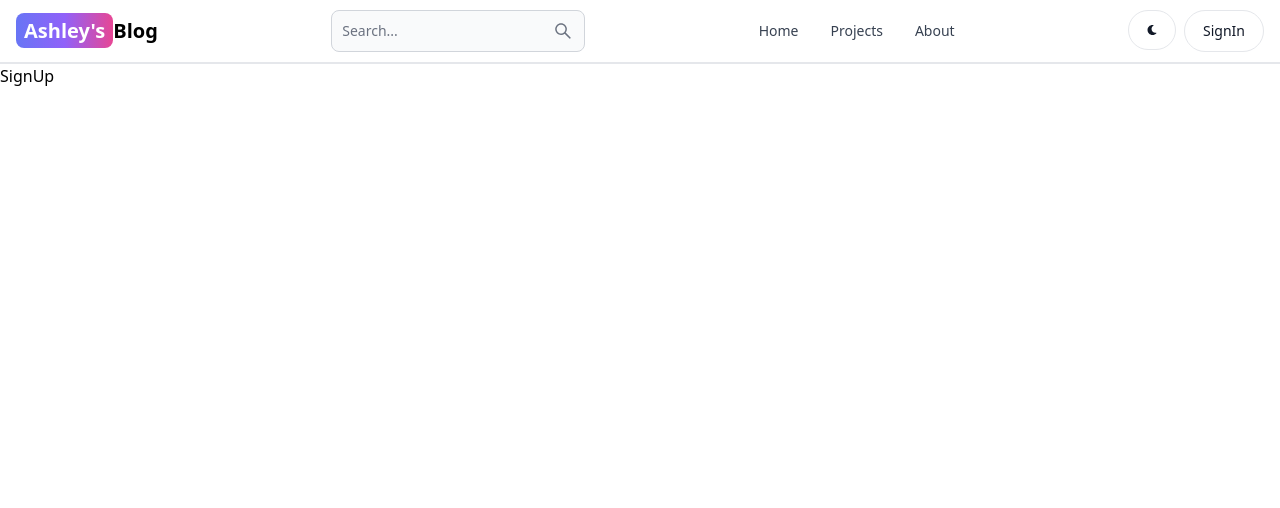
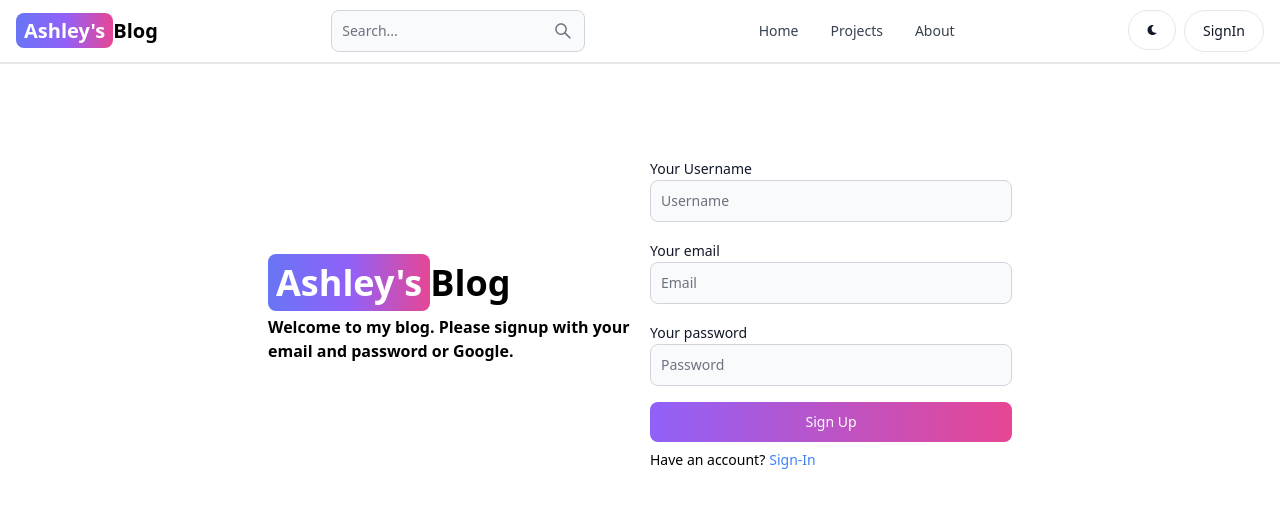
Before and after one commit to amansharma241/MERN-Blog, a React (Vite) app in the folder client/: page /signup in a window 1280 px wide. Shown: the top 508 px of the page. Built offline with nearby package versions, Linux system fonts and the light colour scheme.

Commit message:
create sign-up page ui

```diff
--- a/client/src/Components/SignUp.jsx
+++ b/client/src/Components/SignUp.jsx
@@ -1,8 +1,46 @@
-import React from 'react'
+import { Button, Label, TextInput } from 'flowbite-react';
+import React from 'react';
+import { Link } from 'react-router-dom';
 
 function SignUp() {
   return (
-    <div>SignUp</div>
+    <div className='min-h-screen mt-20'>
+      <div className=' flex p-3 max-w-3xl mx-auto flex-col md:flex-row md:items-center gap-5'>
+
+        {/* div for left side */}
+        <div className="flex-1">
+          <Link to="/" className=' font-bold dark:text-white text-4xl'>
+            <span className='px-2 py-1 bg-gradient-to-r from-indigo-500 via-purple-500 to-pink-500 rounded-lg text-white '>Ashley's</span>
+            Blog
+          </Link>
+          <p className='mt-3 font-semibold '>Welcome to my blog. Please signup with your email and password or Google.</p>
+        </div>
+
+        {/* div for right side */}
+        <div className="flex-1">
+          <form className='flex flex-col gap-4'>
+            <div>
+              <Label value='Your Username '></Label>
+              <TextInput type='text' placeholder='Username' id='username'></TextInput>
+            </div>
+            <div>
+              <Label value='Your email'></Label>
+              <TextInput type='text' placeholder='Email' id='email'></TextInput>
+            </div>
+            <div>
+              <Label value='Your password '></Label>
+              <TextInput type='text' placeholder='Password' id='password'></TextInput>
+            </div>
+            <Button gradientDuoTone= 'purpleToPink' >Sign Up</Button>
+          </form>
+          <div className='flex gap-1 mt-2 text-sm'>
+            <span>Have an account?</span>
+            <Link className='text-blue-500' to='/signin'>Sign-In</Link>
+          </div>
+        </div>
+
+      </div>
+    </div>
   )
 }
 
```
